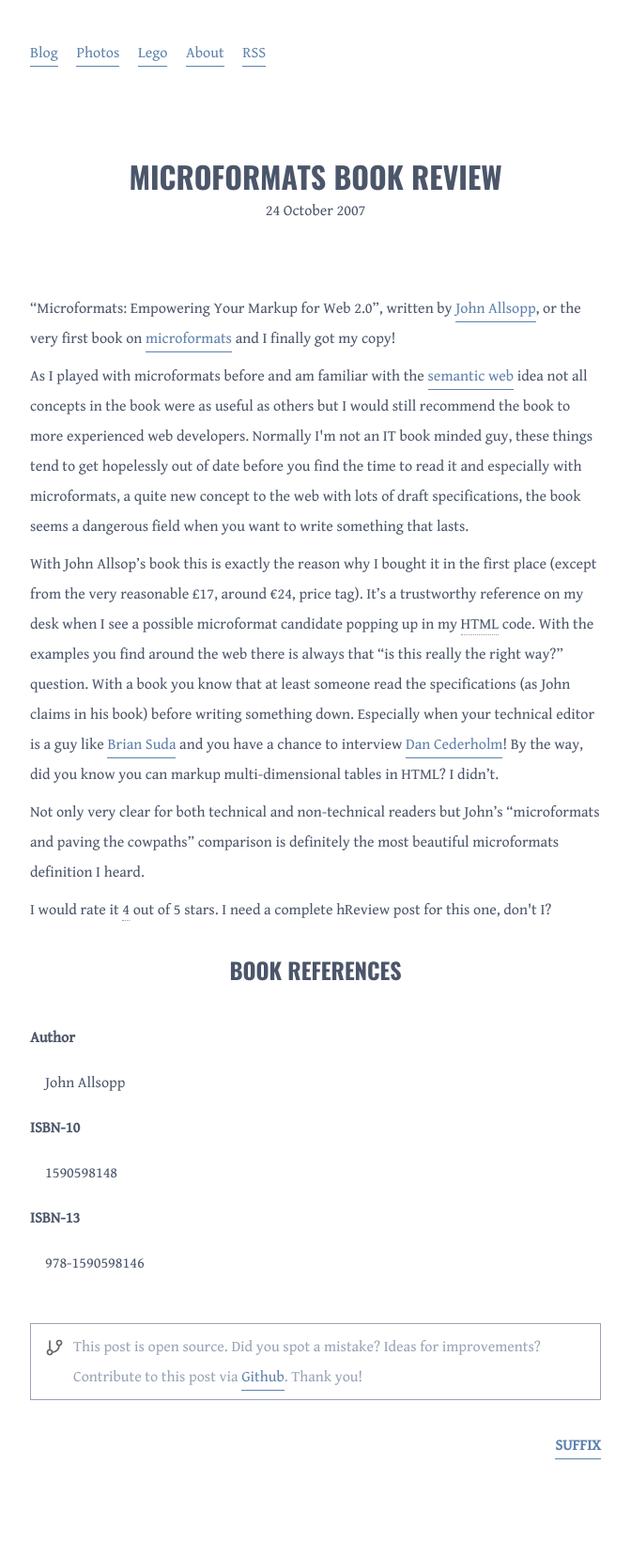
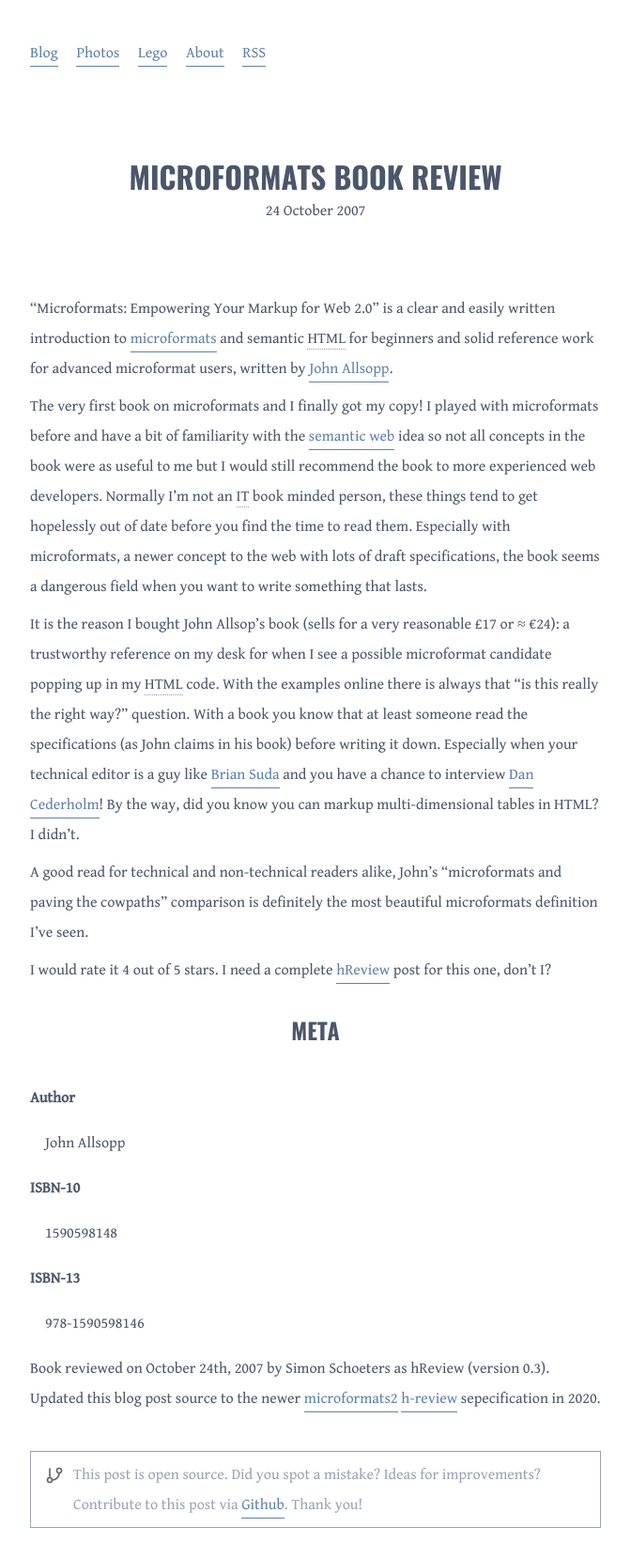
Before and after one commit to cimm/suffix, a Jekyll site: the page built from _posts/2007-10-24-microformats-book.html, in a window 1280 px wide. Shown: the whole page at 94% size, without its empty margins (304-976 px from the left). Built offline with Jekyll 4.4.1, drawn with Linux system fonts in a browser that asks for light colours; before the commit the page ends 1586 px from its top, so only the background shows below that.

Commit message:
Convert microformats book review to microformats2

```diff
--- a/_posts/2007-10-24-microformats-book.html
+++ b/_posts/2007-10-24-microformats-book.html
@@ -5,27 +5,24 @@
 updated: 2009-02-25 20:15:26
 ---
 
-<div class="hreview narrow-col">
+<div class="h-review narrow-col">
 
-  <p class="summary hidden">Microformats a clear and easily written introduction to microformats and semantic HTML for beginners and a solid reference work for advanced microformat users.</p>
+  <div class="e-description">
+    <p>“<span class="p-item">Microformats: Empowering Your Markup for Web 2.0</span>” is a clear and easily written introduction to <a href="http://microformats.org" title="A set of simple, open data formats">microformats</a> and semantic <abbr title="HyperText Markup Language">HTML</abbr> for beginners and solid reference work for advanced microformat users, written by <a class="h-card" href="http://johnfallsopp.com/">John Allsopp</a>.
 
-  <div class="description">
+    <p>The very first book on microformats and I finally got my copy! I played with microformats before and have a bit of familiarity with the <a href="http://en.wikipedia.org/wiki/Semantic_Web" title="Semantic web article on Wikipedia">semantic web</a> idea so not all concepts in the book were as useful to me but I would still recommend the book to more experienced web developers. Normally I’m not an <abbr title="Information Technology">IT</abbr> book minded person, these things tend to get hopelessly out of date before you find the time to read them. Especially with microformats, a newer concept to the web with lots of draft specifications, the book seems a dangerous field when you want to write something that lasts.</p>
 
-    <p>“Microformats: Empowering Your Markup for Web 2.0”, written by <span class="vcard"><a class="url fn" href="http://johnfallsopp.com/">John Allsopp</a></span>, or the very first book on <a href="http://microformats.org/">microformats</a> and I finally got my copy!</p>
+    <p>It is the reason I bought John Allsop’s book (sells for a very reasonable £17 or ≈ €24): a trustworthy reference on my desk for when I see a possible microformat candidate popping up in my <abbr title="Hypertext Markup Language">HTML</abbr> code. With the examples online there is always that “is this really the right way?” question. With a book you know that at least someone read the specifications (as John claims in his book) before writing it down. Especially when your technical editor is a guy like <a class="h-card" href="https://suda.co.uk/" rel="met">Brian Suda</a> and you have a chance to interview <a class="h-card" href="http://www.simplebits.com/">Dan Cederholm</a>! By the way, did you know you can markup multi-dimensional tables in HTML? I didn’t.</p>
 
-    <p>As I played with microformats before and am familiar with the <a href="http://en.wikipedia.org/wiki/Semantic_Web" title="Semantic web article on Wikipedia">semantic web</a> idea not all concepts in the book were as useful as others but I would still recommend the book to more experienced web developers. Normally I'm not an IT book minded guy, these things tend to get hopelessly out of date before you find the time to read it and especially with microformats, a quite new concept to the web with lots of draft specifications, the book seems a dangerous field when you want to write something that lasts.</p>
+    <p>A good read for technical and non-technical readers alike, John’s “microformats and paving the cowpaths” comparison is definitely the most beautiful microformats definition I’ve seen.</p>
 
-    <p>With John Allsop’s book this is exactly the reason why I bought it in the first place (except from the very reasonable &pound;17, around &euro;24, price tag). It’s a trustworthy reference on my desk when I see a possible microformat candidate popping up in my <abbr title="Hypertext Markup Language">HTML</abbr> code. With the examples you find around the web there is always that “is this really the right way?” question. With a book you know that at least someone read the specifications (as John claims in his book) before writing something down. Especially when your technical editor is a guy like <span class="vcard"><a class="url fn" href="http://suda.co.uk/" rel="met">Brian Suda</a></span> and you have a chance to interview <span class="vcard"><a class="url fn" href="http://www.simplebits.com/">Dan Cederholm</a></span>! By the way, did you know you can markup multi-dimensional tables in HTML? I didn’t.</p>
+    <p>I would rate it <span class="p-rating">4</span> out of 5 stars. I need a complete <a href="http://microformats.org/wiki/hReview" title="hReview specification (depreciated)">hReview</a> post for this one, don’t I?</p>
 
-    <p>Not only very clear for both technical and non-technical readers but John’s “microformats and paving the cowpaths” comparison is definitely the most beautiful microformats definition I heard.</p>
-
-    <p>I would rate it <abbr title="4" class="rating">4</abbr> out of 5 stars. I need a complete hReview post for this one, don't I?</p>
-
-    <h2>Book references</h2>
+    <h2>Meta</h2>
 
     <dl>
       <dt>Author</dt>
-      <dd>John Allsopp</dd>
+      <dd class="h-card">John Allsopp</dd>
       <dt>ISBN-10</dt>
       <dd>1590598148</dd>
       <dt>ISBN-13</dt>
@@ -33,6 +30,5 @@
     </dl>
   </div>
 
-  <p class="hidden"><a rel="tag" href="http://en.wikipedia.org/wiki/book">Book</a> <span>product</span> reviewed on <abbr class="dtreviewed" title="20071024">October 24th, 2007</abbr> by <span class="reviewer vcard"><span class="fn">Simon Schoeters</span></span> as hReview (version <span class="version">0.3</span>).</p>
-
+  <p><span class="p-category">Book</span> reviewed on <time class="dt-reviewed" title="20071024">October 24th, 2007</time> by <span class="h-card p-reviewer">Simon Schoeters</span> as hReview (version 0.3). Updated this blog post source to the newer <a href="http://microformats.org/wiki/microformats2" title="Introduction to microformats2">microformats2</a> <a href="http://microformats.org/wiki/h-review" title="h-review microformats specification">h-review</a> sepecification in <time>2020</time>.</p>
 </div>
```
